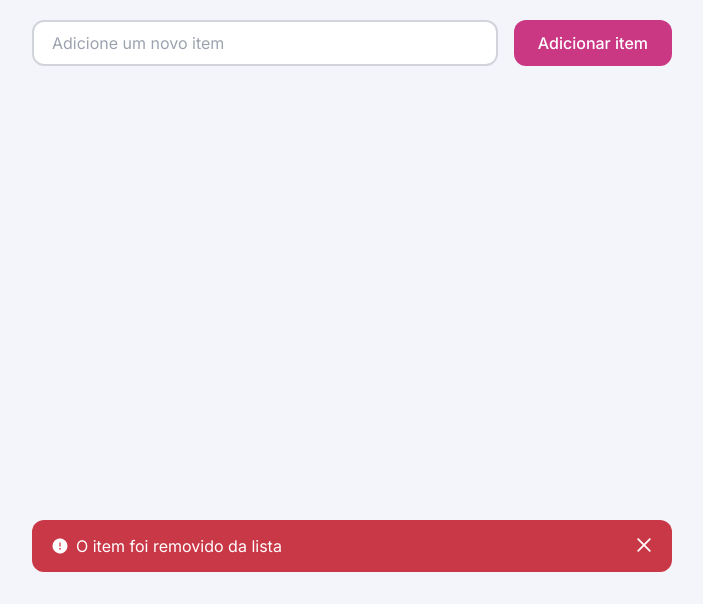
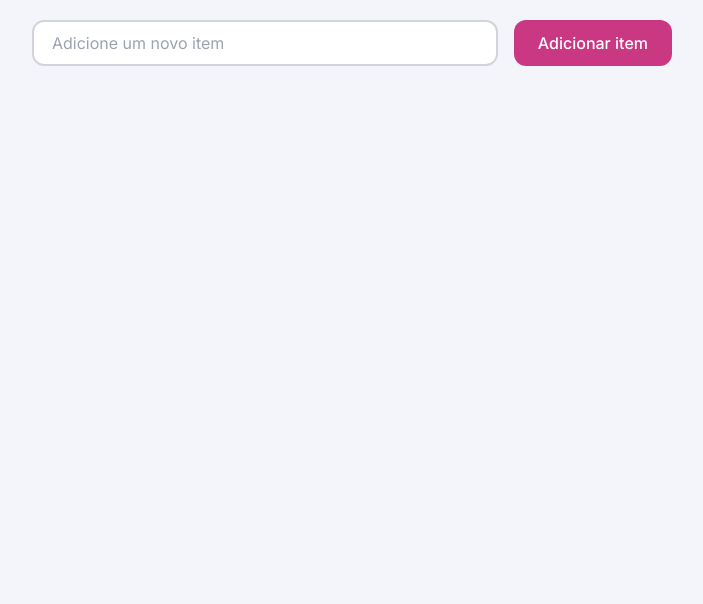
Before and after one commit to luizacavalcantee/lista-de-compras, a plain HTML site: page index.html in a window 1280 px wide. Shown: the part 196-800 px from the top of the page, without its empty margins (288-991 px from the left). Drawn offline with Linux system fonts and the light colour scheme.

Commit message:
invisible

```diff
--- a/index.html
+++ b/index.html
@@ -33,7 +33,7 @@
                 </ul>
             </div>
 
-            <div class="alert ">
+            <div class="alert invisible">
                 <img src="assets/alert.svg" alt="alerta">
                 <strong>O item foi removido da lista</strong>
                 <button type="button">
```
